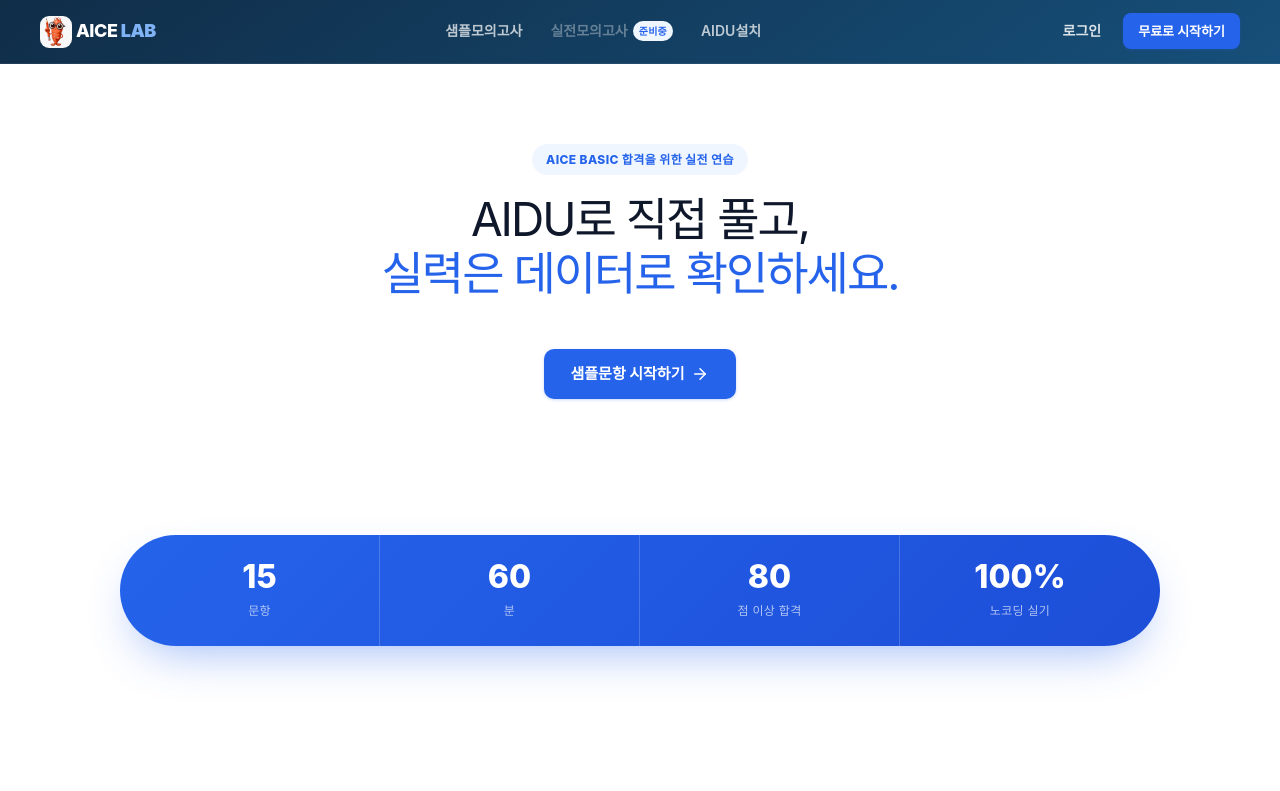
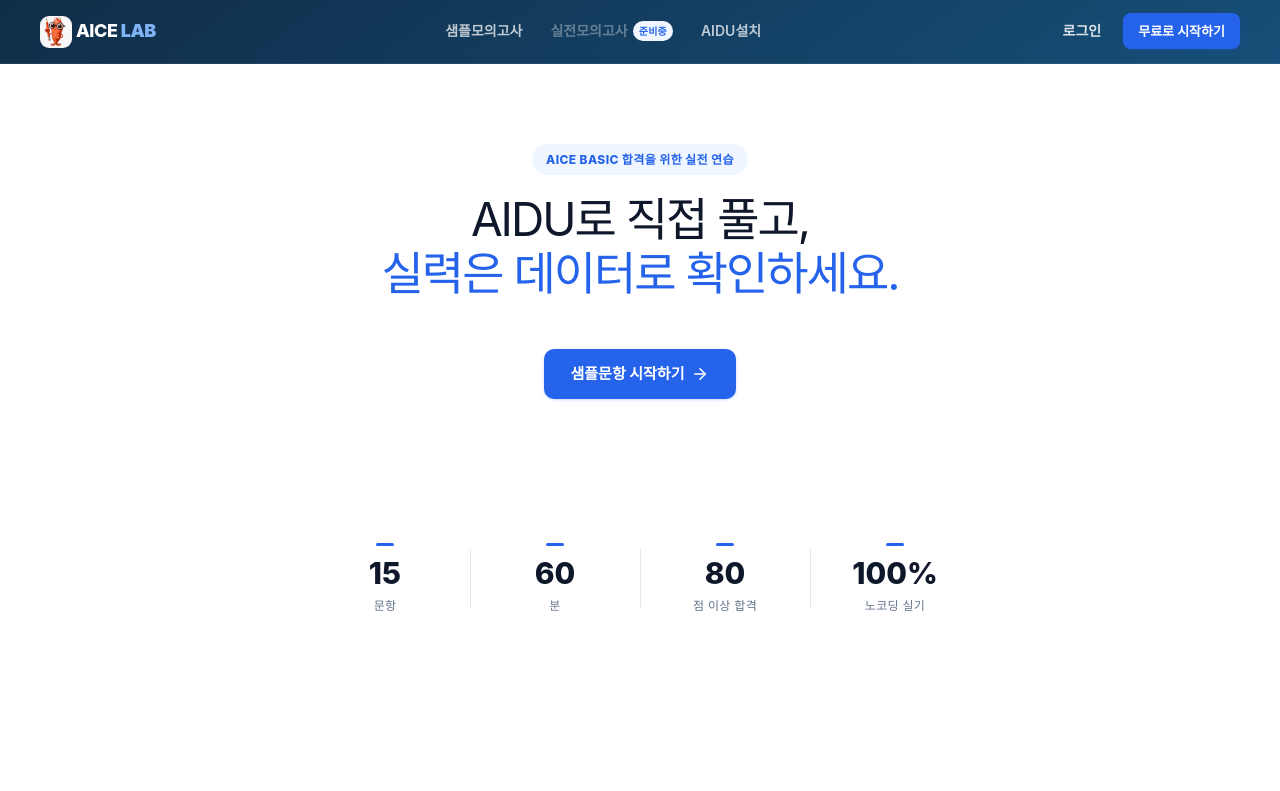
Before and after one commit to productengineerlee/aice-basic, a Next.js app: page / in a window 1280 px wide. Shown: the top 791 px of the page. Built offline with nearby package versions, Linux system fonts and the light colour scheme; no server answers.

Commit message:
fix: 통계 섹션을 Whisper Line(색 배경 없는 인라인) 스타일로 변경
색이 있는 캡슐/카드 배경 대신, 흰 바탕 위에 얇은 구분선과 파란 틱 마크만
남긴 미니멀한 인라인 통계 레이아웃으로 재설계.

```diff
--- a/src/app/globals.css
+++ b/src/app/globals.css
@@ -333,24 +333,38 @@
    same grid structure as original, new visual style
    ============================================================ */
 .exam-facts {
-  display: grid;
-  grid-template-columns: repeat(4, 1fr);
-  max-width: 1040px;
-  margin: 56px auto;
-  border-radius: 56px;
-  overflow: hidden;
-  background: linear-gradient(135deg, var(--blue), var(--blue-h));
-  box-shadow: 0 20px 48px -16px rgba(37,99,235,0.45);
+  display: flex;
+  align-items: stretch;
+  justify-content: center;
+  max-width: 680px;
+  margin: 64px auto;
 }
 .exam-facts > div {
-  padding: 26px 24px;
+  flex: 1;
+  display: flex;
+  flex-direction: column;
+  align-items: center;
+  position: relative;
+  padding: 0 22px;
   text-align: center;
-  border-right: 1px solid rgba(255,255,255,0.18);
 }
-.exam-facts > div:first-child { padding-left: 44px; }
-.exam-facts > div:last-child { border-right: none; padding-right: 44px; }
-.exam-facts b { font-size: 32px; font-weight: 800; color: #fff; display: block; line-height: 1; }
-.exam-facts span { font-size: 12px; color: rgba(255,255,255,0.65); margin-top: 8px; display: block; letter-spacing: 0.3px; }
+.exam-facts > div::before {
+  content: "";
+  width: 18px;
+  height: 3px;
+  border-radius: 2px;
+  background: var(--blue);
+  margin-bottom: 12px;
+}
+.exam-facts > div:not(:first-child)::after {
+  content: "";
+  position: absolute;
+  left: 0; top: 6px; bottom: 6px;
+  width: 1px;
+  background: var(--line);
+}
+.exam-facts b { font-size: 30px; font-weight: 800; color: var(--navy); display: block; line-height: 1; }
+.exam-facts span { font-size: 12px; color: var(--muted); margin-top: 8px; display: block; letter-spacing: 0.3px; }
 
 /* ============================================================
    SECTIONS
@@ -568,9 +582,8 @@
   .site-header nav { display: none; }
   .hero { grid-template-columns: 1fr; padding-top: 56px; padding-bottom: 64px; gap: 40px; }
   .hero h1 { font-size: 38px; }
-  .exam-facts { grid-template-columns: repeat(2, 1fr); margin: 48px 24px; border-radius: 32px; }
-  .exam-facts > div:nth-child(2) { border-right: none; }
-  .exam-facts > div:first-child, .exam-facts > div:last-child { padding-left: 24px; padding-right: 24px; }
+  .exam-facts { display: grid; grid-template-columns: repeat(2, 1fr); max-width: 380px; margin: 48px auto; row-gap: 32px; column-gap: 8px; }
+  .exam-facts > div::after { display: none; }
   .feature-grid { grid-template-columns: repeat(2, 1fr); }
   .exam-grid { grid-template-columns: repeat(2, 1fr); }
 }
@@ -582,7 +595,7 @@
   .hero-actions .primary, .hero-actions .secondary { width: 100%; justify-content: center; }
   .trust { flex-direction: column; gap: 10px; }
   .feature-grid, .exam-grid { grid-template-columns: 1fr; }
-  .exam-facts { grid-template-columns: repeat(2, 1fr); margin: 40px 16px; border-radius: 24px; }
+  .exam-facts { margin: 40px auto; }
   .section { padding: 64px 20px; }
   .footer-inner { flex-direction: column; align-items: flex-start; gap: 10px; }
 }
```
